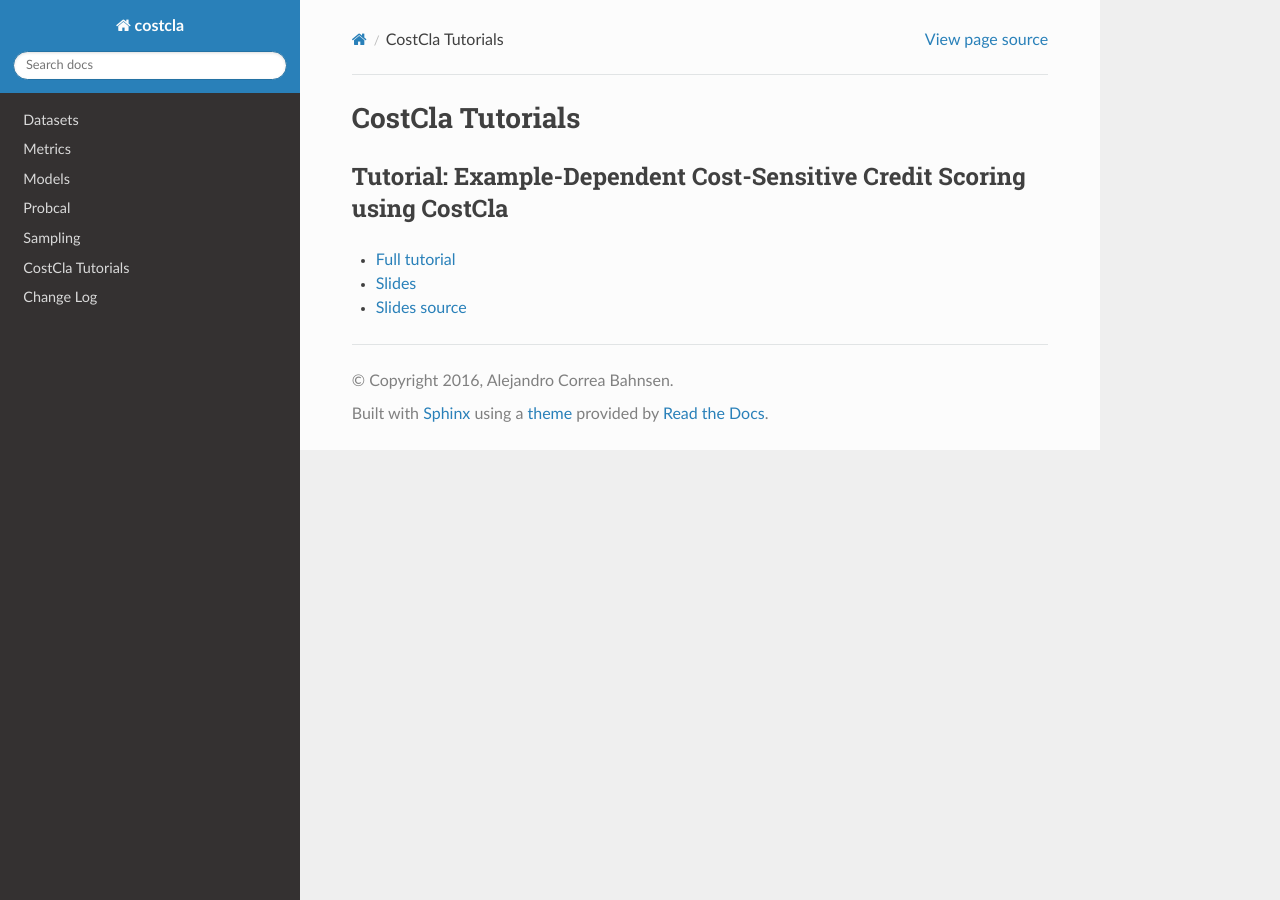
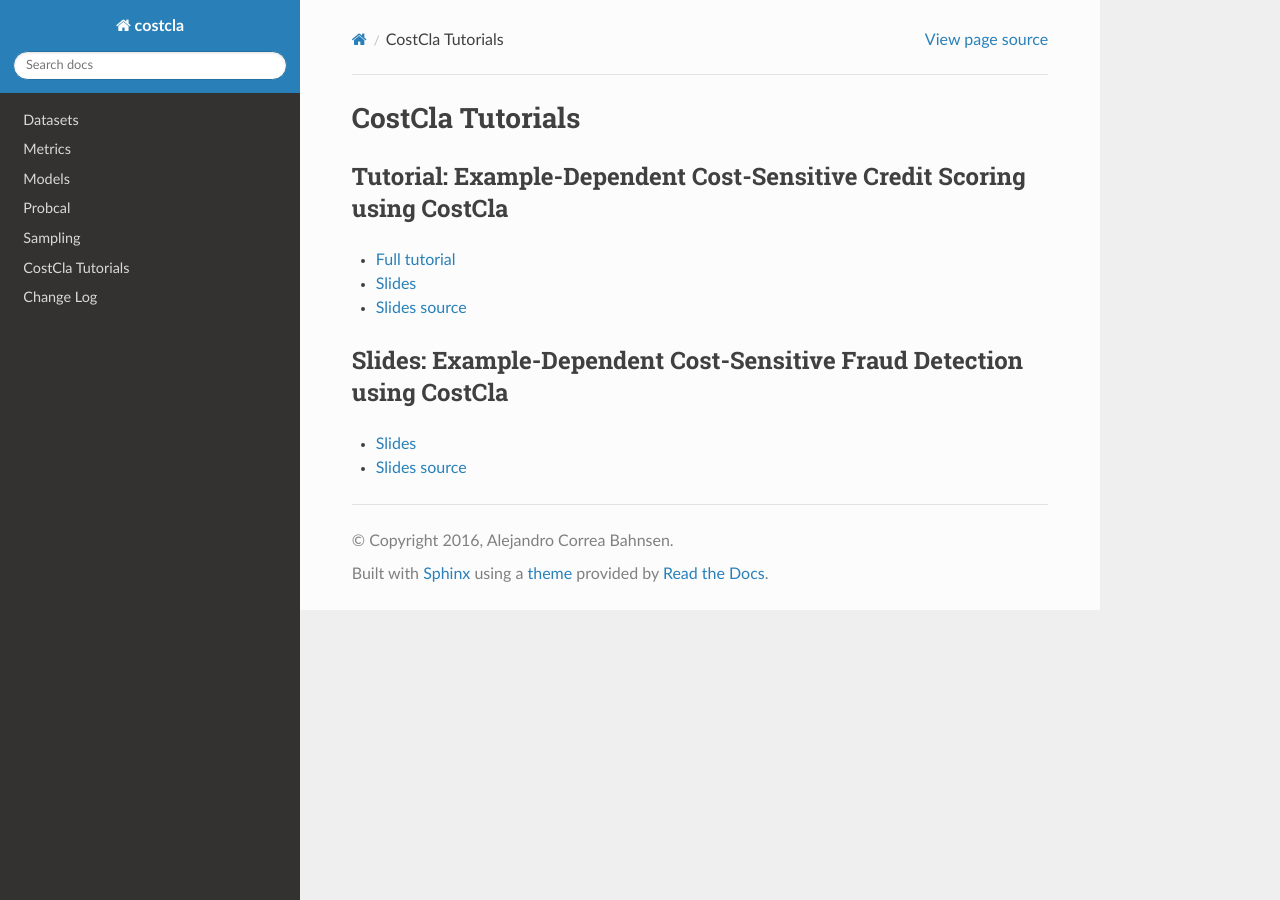
Before and after one commit to albahnsen/CostSensitiveClassification, a Sphinx documentation site: the page built from doc/tutorials/README.rst, in a window 1280 px wide. Built offline with Sphinx 7.4.7 and the Read the Docs theme 2.0.0, drawn with Linux system fonts in a browser that asks for light colours; pages that are not in the unit, such as notebooks, are missing from menus.

Commit message:
add links to slides

```diff
--- a/doc/tutorials/README.rst
+++ b/doc/tutorials/README.rst
@@ -6,3 +6,8 @@ Tutorial: Example-Dependent Cost-Sensitive Credit Scoring using CostCla
 - `Full tutorial <http://nbviewer.ipython.org/github/albahnsen/CostSensitiveClassification/blob/master/doc/tutorials/tutorial_edcs_credit_scoring.ipynb>`__
 - `Slides <http://nbviewer.ipython.org/format/slides/github/albahnsen/CostSensitiveClassification/blob/master/doc/tutorials/slides_edcs_credit_scoring.ipynb#/>`__
 - `Slides source <https://github.com/albahnsen/CostSensitiveClassification/blob/master/doc/tutorials/slides_edcs_credit_scoring.ipynb>`__
+
+Slides: Example-Dependent Cost-Sensitive Fraud Detection using CostCla
+------------------------------------------------------------------------
+- `Slides <http://nbviewer.ipython.org/format/slides/github/albahnsen/CostSensitiveClassification/blob/master/doc/tutorials/slides_edcs_fraud_detection.ipynb#/>`__
+- `Slides source <https://github.com/albahnsen/CostSensitiveClassification/blob/master/doc/tutorials/slides_edcs_fraud_detection.ipynb>`__
```
